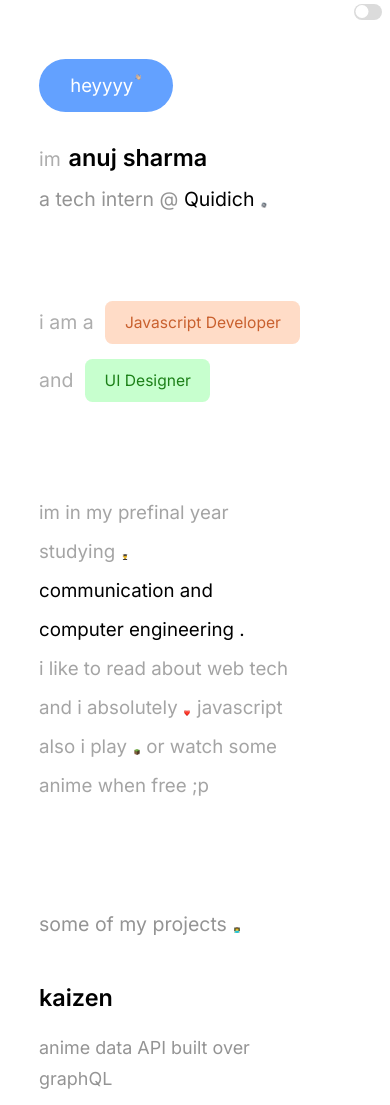
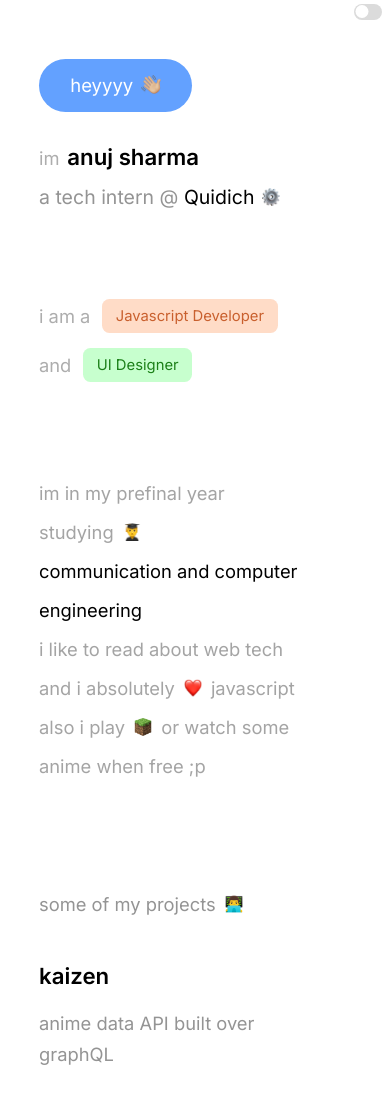
Before and after one commit to AnujSharma141/portfolio, a Gatsby site: page / in a window 390 px wide. Shown: the top 1105 px of the page. Built offline with nearby package versions, Linux system fonts and the light colour scheme; Gatsby itself is replaced by a stand-in of ours.

Commit message:
fix: emoji media query!

```diff
--- a/src/components/emoji.js
+++ b/src/components/emoji.js
@@ -4,7 +4,7 @@ import '../style/base.sass'
 const Emoji = props => {
     return(
         <>
-          <img className={props.classname} style={{width: '1.5vw', height: '1.5vw', marginLeft: '0.4vw', marginRight:'0.4vw' , marginBottom:'-0.365vw'}} src={props.src} alt="" />
+          <img className={props.style} style={{width: '1.5vw', height: '1.5vw', marginLeft: '0.4vw', marginRight:'0.4vw' , marginBottom:'-0.365vw'}} src={props.src} alt="" />
         </>
     )
 }
--- a/src/pages/index.js
+++ b/src/pages/index.js
@@ -35,26 +35,21 @@ const IndexPage = () => {
       <div className="switch">
       <Switch activeBoxShadow="0 0 0 0" offColor="#DBDBDB" width={28} handleDiameter={13} height={16} onChange={toggleSwitch} uncheckedIcon={null} checkedIcon={null} checked={dark} />
       </div>
+
       <div className={dark?"land dark-land": "land"}>
+      <div className="text-message">heyyyy <Emoji style='emoji' src={wave} /></div>
 
-
-
-        <div className="text-message">heyyyy <Emoji src={wave} /></div>
       <div className="textbox-wrap">
         <p className={dark?"textbox-text dark-text": "textbox-text"}>im
         <span className={dark?"textbox-title dark-title": "textbox-title"}>anuj sharma</span>
         </p>
       </div>
-<h2 className={dark?"work-heading dark-title": "work-heading"}>a tech intern @ <a target="_blank" className={dark?"link-work dark-about-text": "link-work"} href="https://www.quidich.com/" > Quidich</a> <Emoji src={gear} /></h2>
 
-
-
-
-
+      <h2 className={dark?"work-heading dark-title": "work-heading"}>a tech intern @ <a target="_blank" className={dark?"link-work dark-about-text": "link-work"} href="https://www.quidich.com/" > Quidich</a>
+      <Emoji src={gear} /></h2>
       </div>
 
       <div className={dark?"work dark-about": "work"}>
-
         <div className="textbox-labels"> i am a
         <div className={dark?"textbox-label label-orange dark-label-orange": "textbox-label label-orange"}>Javascript Developer</div>
         and
@@ -65,9 +60,9 @@ const IndexPage = () => {
       <div className={dark?"about dark-about": "about"}>
       <p className={dark?"about-text dark-about-text": "about-text"}>
       im in my prefinal year studying <Emoji src={student} /><br />
-      <span className={dark?"about-text dark-about-text": "about-text-black"}>communication and computer engineering . </span> <br />
+        <span className={dark?"about-text dark-about-text": "about-text-black"}>communication and computer engineering </span> <br />
       i like to read about web tech and i absolutely <Emoji src={heart} /> javascript <br />
-     also i play <Emoji src={minecraft} /> or watch some anime when free ;p
+      also i play <a target="_blank" href="https://minecraft.net"><Emoji src={minecraft} /></a> or watch some anime when free ;p
       </p>
       </div>
 
@@ -78,7 +73,7 @@ const IndexPage = () => {
         return<>
         <div className="project-item">
           <div className="project-counter" >
-          <a href={item.url} className={dark?"project-title dark-title": "project-title"}>{item.text}</a>
+            <a href={item.url} target="_blank" className={dark?"project-title dark-title": "project-title"}>{item.text}</a>
             <p className={dark?"project-text dark-text": "project-text"}>{item.description}</p>
           </div>
         </div>
@@ -90,13 +85,11 @@ const IndexPage = () => {
         <h3 className="social-title">hmu ill respond for sure <Emoji src={mail} /></h3>
         <div>{social.map(item=>{
           return(
-          <><a className="social-link" href={item.link}>{item.name}</a></>
+            <><a className="social-link" target="_blank" href={item.link}>{item.name}</a></>
           )
 
         })}</div>
       </div>
-
-
     </main>
   )
 }
--- a/src/style/base.sass
+++ b/src/style/base.sass
@@ -353,7 +353,10 @@ body::-webkit-scrollbar-thumb
 
         margin: 20vw 0 0 0
 
-
+    img
+        width: 4.6vw !important
+        height: 4.6vw !important
+        margin: 0 1vw -0.5vw 1vw !important
 
     .text-message
         font-size: 4.75vw
@@ -361,6 +364,12 @@ body::-webkit-scrollbar-thumb
         border-radius: 10vw
         margin-left: 10vw
         margin-top: 15vw
+    .text-message img
+        width: 5vw !important
+        height: 5vw !important
+        margin: 0.2vw 0vw -3vw 2vw !important
+    .link-work
+        margin-right: 1vw
 
     .textbox
         margin-left: 20vw
@@ -379,9 +388,9 @@ body::-webkit-scrollbar-thumb
             margin-left: 10vw
             margin-top: 5vw
         &-text
-            font-size: 5vw
+            font-size: 4.7vw
         &-title
-            font-size: 6vw
+            font-size: 5.7vw
             margin-top: 3vw
             margin-left: 2vw
         &-labels
@@ -393,11 +402,11 @@ body::-webkit-scrollbar-thumb
             margin-left: 10vw
             margin-top: 5vw
         &-label
-            font-size: 4vw
-            padding: 3vw 5vw
+            font-size: 3.8vw
+            padding: 2vw 3.5vw
             background: #f0f0f0
             border-radius: 1.9vw
-            margin: 2vw 10vw 2vw 3vw
+            margin: 2vw 12vw 2vw 3vw
 
     .work-heading
         margin-left: 10vw
@@ -411,7 +420,7 @@ body::-webkit-scrollbar-thumb
         height: auto
         margin-left: 0vw
         border-radius: 7vw
-        font-size: 5vw
+        font-size: 4.7vw
         margin-top: 14vw
 
     .about
@@ -430,7 +439,7 @@ body::-webkit-scrollbar-thumb
         &-text
             margin: 0 10vw
             width: 75%
-            font-size: 4.8vw
+            font-size: 4.7vw
             line-height: 10vw
     .project
         padding-bottom: 10vw
@@ -438,7 +447,7 @@ body::-webkit-scrollbar-thumb
         margin-left: 10vw
         width: 70vw
         &-heading
-            font-size: 5vw
+            font-size: 4.7vw
             margin-top: 1vw
             width: 70vw
             margin-bottom: 0vw
@@ -456,9 +465,9 @@ body::-webkit-scrollbar-thumb
             margin-bottom: 0vw
             height: auto
         &-title
-            font-size: 6vw
+            font-size: 5.7vw
         &-text
-            font-size: 4.6vw
+            font-size: 4.7vw
             width: 60vw
             line-height: 8vw
             margin-top: 5vw
@@ -509,7 +518,7 @@ body::-webkit-scrollbar-thumb
     .social
         margin: 10vw 0 20vw 10vw
         &-title
-            font-size: 5vw
+            font-size: 4.7vw
             margin-bottom: 8vw
         &-link
             font-size: 5vw
```
Lines whose indentation alone changed are shown as unchanged.
